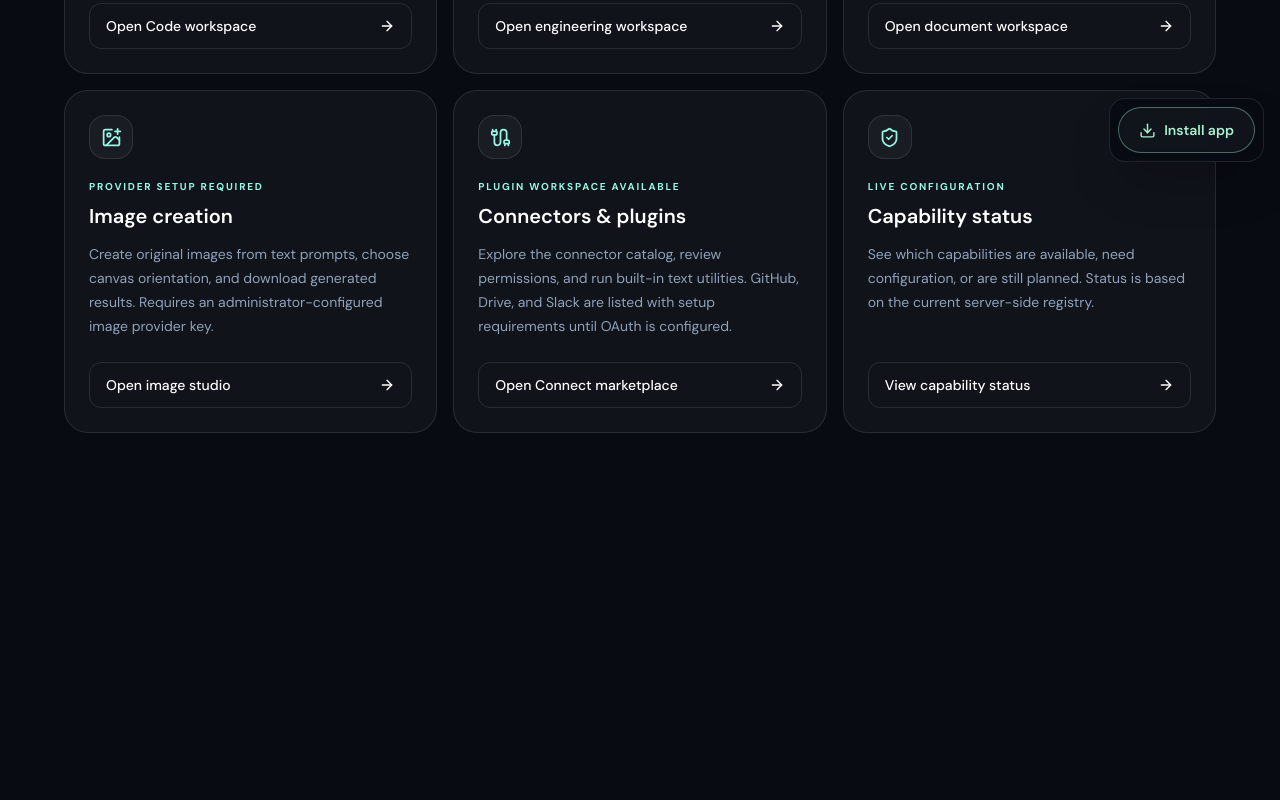
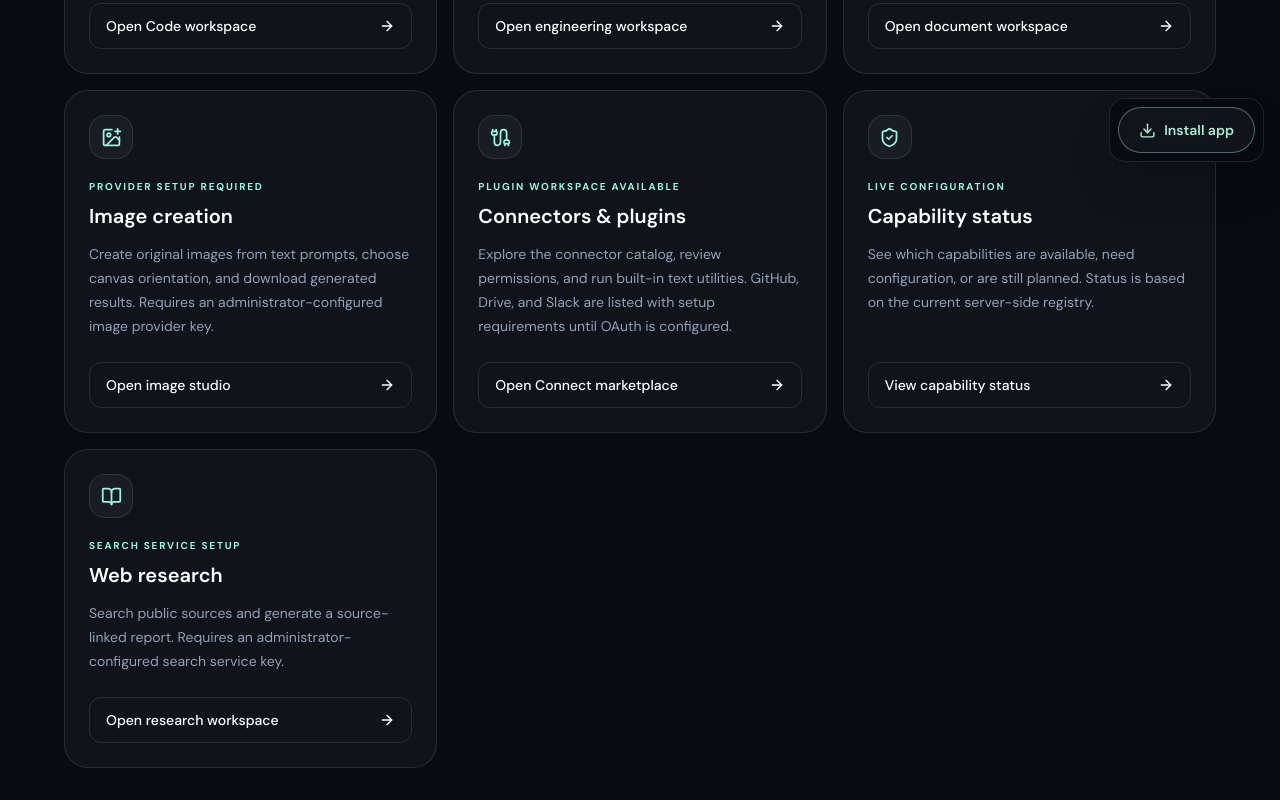
Before and after one commit to Olori24/SAMURA, a Next.js app: page /studio in a window 1280 px wide. Shown: the part 622-1422 px from the top of the page. Before the commit the page ends 1087 px from the top, so only its background shows below. Built offline with nearby package versions, Linux system fonts and the light colour scheme.

Commit message:
feat: add web research to studio

```diff
--- a/src/app/studio/page.tsx
+++ b/src/app/studio/page.tsx
@@ -1,5 +1,5 @@
 import Link from "next/link";
-import { ArrowRight, Braces, Cable, FileText, GitPullRequest, ImagePlus, ShieldCheck, Sparkles } from "lucide-react";
+import { ArrowRight, BookOpen, Braces, Cable, FileText, GitPullRequest, ImagePlus, ShieldCheck, Sparkles } from "lucide-react";
 
 const items = [
   { title: "Code", eyebrow: "AVAILABLE NOW", description: "Switch to Code mode to generate, explain, review, and debug code with implementation-focused responses.", href: "/chat", icon: Braces, action: "Open Code workspace", ready: true },
@@ -8,6 +8,7 @@ const items = [
   { title: "Image creation", eyebrow: "PROVIDER SETUP REQUIRED", description: "Create original images from text prompts, choose canvas orientation, and download generated results. Requires an administrator-configured image provider key.", href: "/studio/create", icon: ImagePlus, action: "Open image studio", ready: true },
   { title: "Connectors & plugins", eyebrow: "PLUGIN WORKSPACE AVAILABLE", description: "Explore the connector catalog, review permissions, and run built-in text utilities. GitHub, Drive, and Slack are listed with setup requirements until OAuth is configured.", href: "/studio/connect", icon: Cable, action: "Open Connect marketplace", ready: true },
   { title: "Capability status", eyebrow: "LIVE CONFIGURATION", description: "See which capabilities are available, need configuration, or are still planned. Status is based on the current server-side registry.", href: "/studio/capabilities", icon: ShieldCheck, action: "View capability status", ready: true },
+  { title: "Web research", eyebrow: "SEARCH SERVICE SETUP", description: "Search public sources and generate a source-linked report. Requires an administrator-configured search service key.", href: "/studio/research", icon: BookOpen, action: "Open research workspace", ready: true },
 ];
 
 export default function StudioPage() {
```
